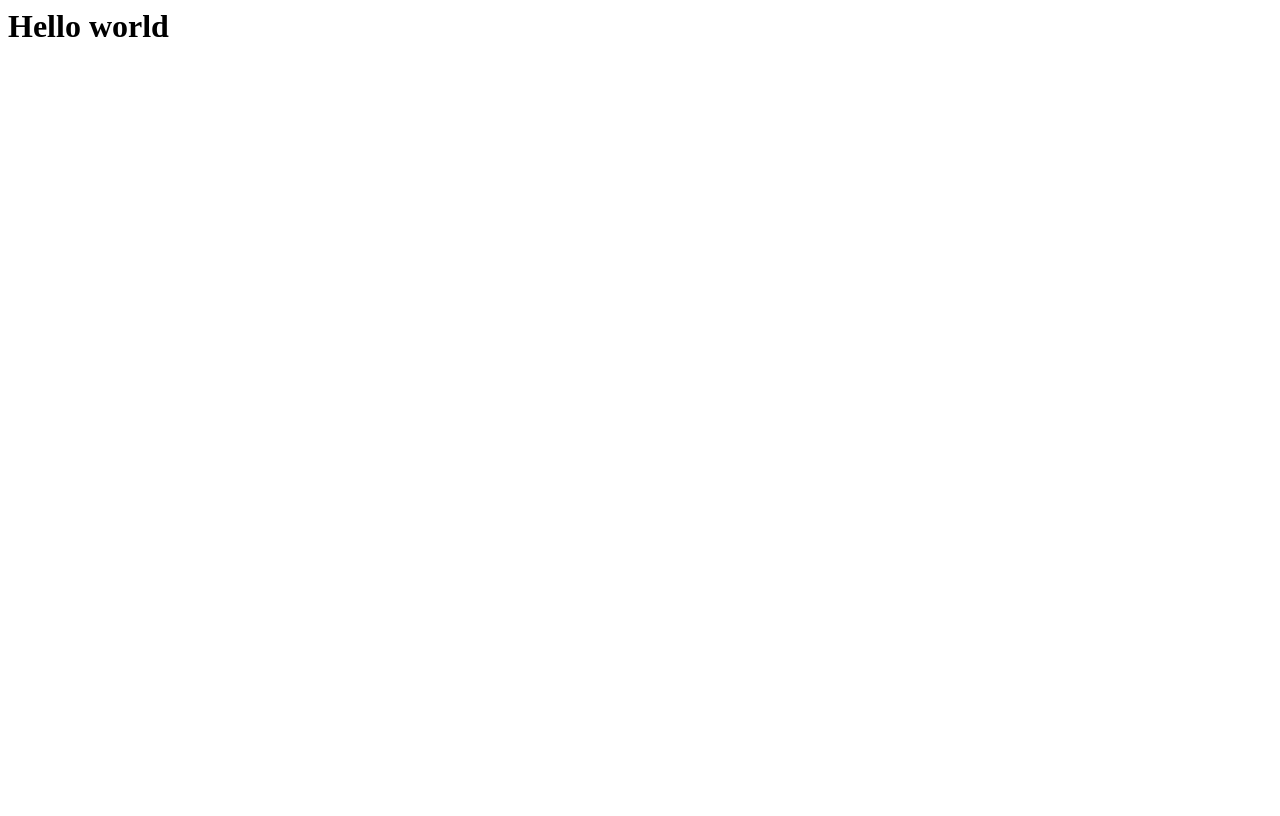
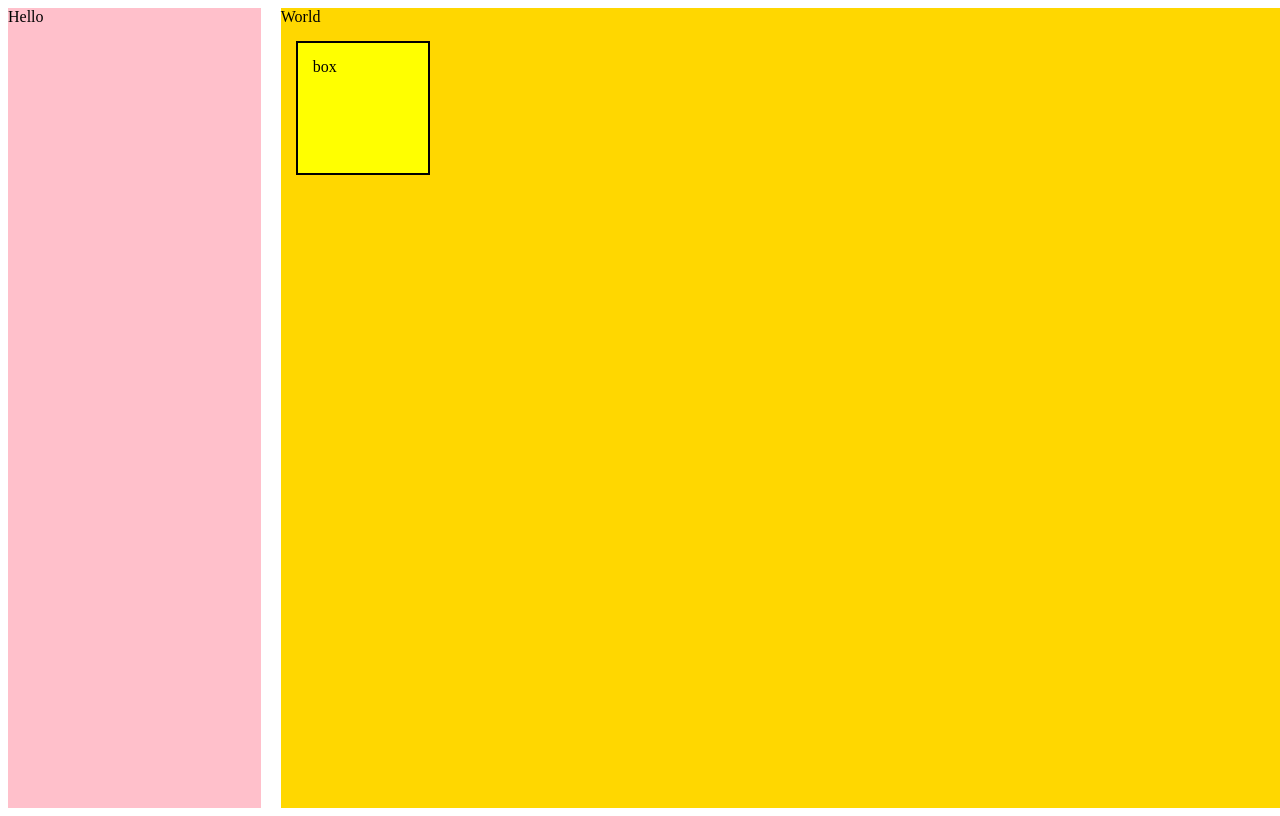
Before and after one commit to SanovichDoc88/web-platform-4ldnmm, a plain HTML site: page index.html in a window 1280 px wide. Drawn offline with Linux system fonts and the light colour scheme.

Commit message:
1 file modified

```diff
--- a/index.html
+++ b/index.html
@@ -1,6 +1,35 @@
 <html>
-<head></head>
+<head>
+  <style>
+  nav{
+    background: pink;
+  }
+  div.parent{
+    display: grid;
+    grid-template-columns: 20% 80%;
+    min-height: 100vh;
+    grid-gap: 20px;
+  }
+  div.child{
+    background: gold;
+  }
+  .box{
+    width: 100px;
+    background:yellow;
+    height: 100px;
+    border: 2px solid black;
+    padding: 15px;
+    margin: 15px;
+  }
+  </style>
+</head>
 <body>
-<h1>Hello world</h1>
+<div class = "parent">
+  <nav>Hello</nav>
+  <div class = "child">World
+
+  <div class = "box">box</div>
+  </div>
+</div>
 </body>
 </html>
```
